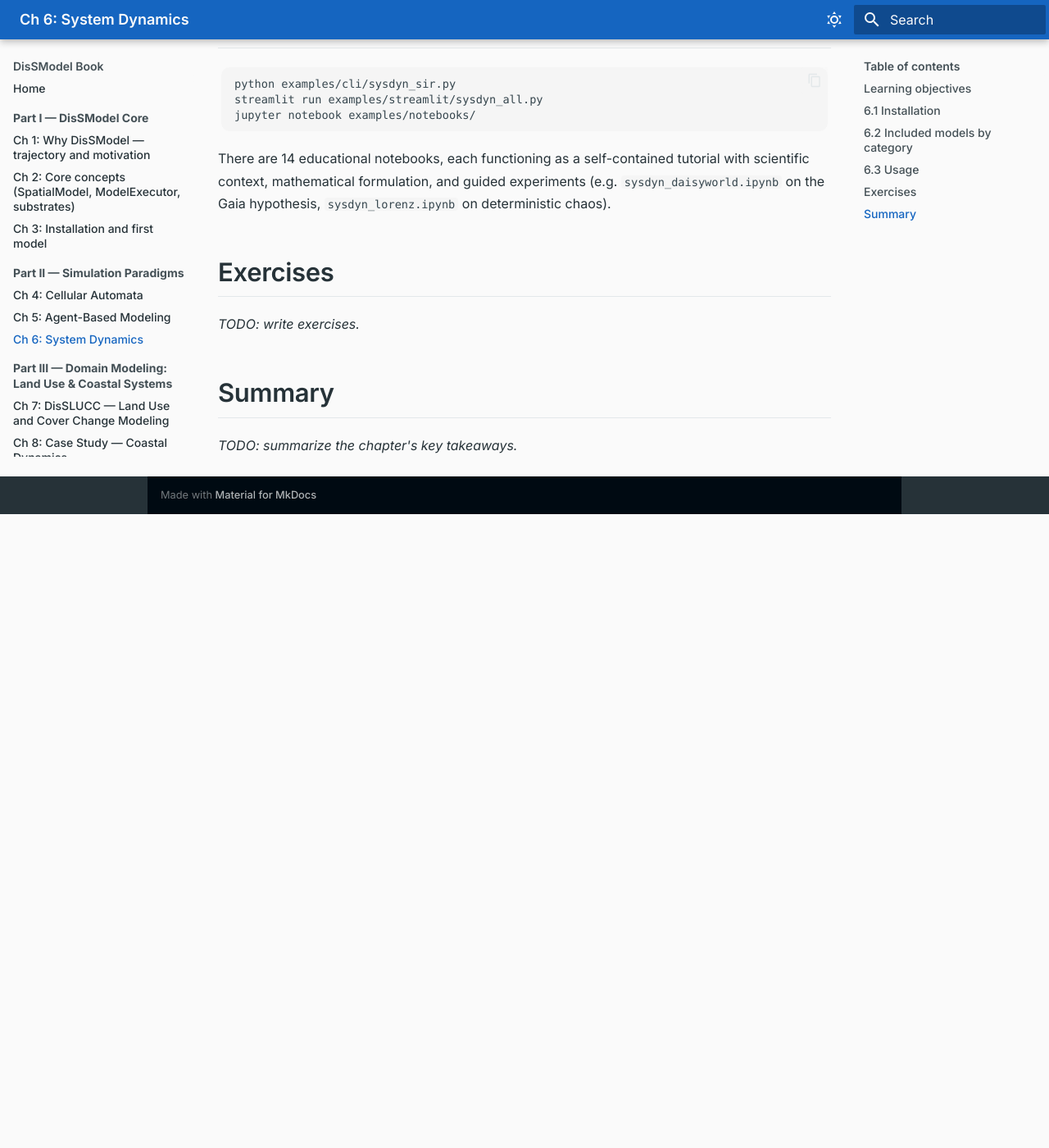
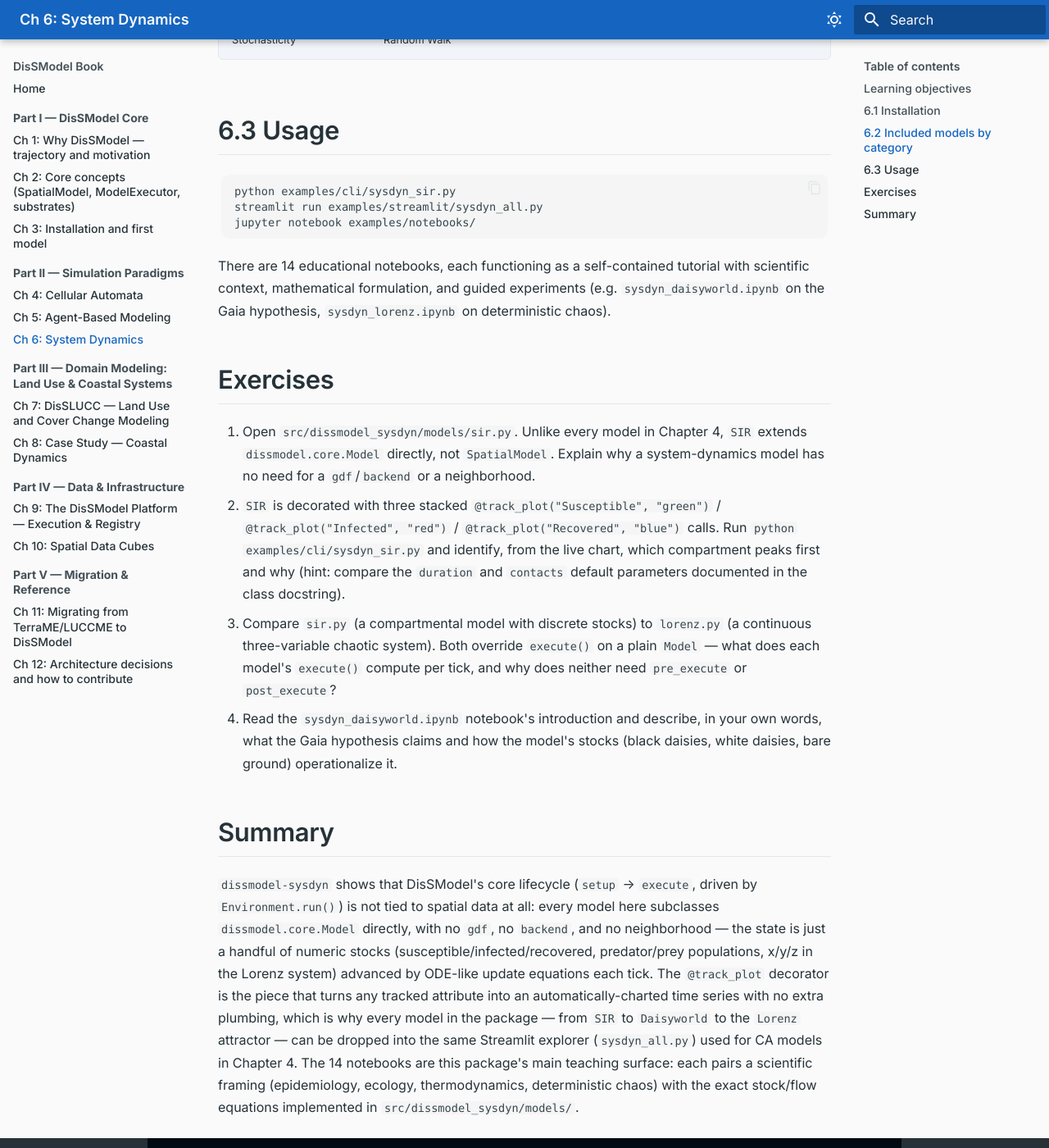
Before and after one commit to DisSModel/dissmodel-book, an MkDocs documentation site: the page built from docs/part2-paradigms/ch06_sysdyn.md, in a window 1280 px wide and 1400 px high, scrolled down 1193 px. Shown: the whole window at 82% size. Built offline with MkDocs 1.6.1 and Material for MkDocs 9.7.7, drawn with Linux system fonts in a browser that asks for light colours; before the commit the page ends 1820 px from its top, so only the background shows below that; some of the changed text lies outside the part shown.

Commit message:
docs(ch06): fix install path, ground exercises/summary in sysdyn model source

````diff
--- a/docs/part2-paradigms/ch06_sysdyn.md
+++ b/docs/part2-paradigms/ch06_sysdyn.md
@@ -12,8 +12,14 @@
 
 ## 6.1 Installation
 
+`dissmodel-sysdyn`'s own README shows `pip install dissmodel-sysdyn`, but
+the package has no PyPI release (no PyPI badge, no publish workflow) —
+the main `dissmodel` repository's own ecosystem table documents the
+actual install path as a direct GitHub install, same as every other
+extension package (Chapter 3):
+
 ```bash
-pip install dissmodel-sysdyn
+pip install "git+https://github.com/DisSModel/dissmodel-sysdyn.git"
 ```
 
 ## 6.2 Included models by category
@@ -42,8 +48,40 @@
 
 ## Exercises
 
-*TODO: write exercises.*
+1. Open `src/dissmodel_sysdyn/models/sir.py`. Unlike every model in
+   Chapter 4, `SIR` extends `dissmodel.core.Model` directly, not
+   `SpatialModel`. Explain why a system-dynamics model has no need for a
+   `gdf`/`backend` or a neighborhood.
+2. `SIR` is decorated with three stacked `@track_plot("Susceptible",
+   "green")` / `@track_plot("Infected", "red")` /
+   `@track_plot("Recovered", "blue")` calls. Run
+   `python examples/cli/sysdyn_sir.py` and identify, from the live chart,
+   which compartment peaks first and why (hint: compare the `duration`
+   and `contacts` default parameters documented in the class docstring).
+3. Compare `sir.py` (a compartmental model with discrete stocks) to
+   `lorenz.py` (a continuous three-variable chaotic system). Both
+   override `execute()` on a plain `Model` — what does each model's
+   `execute()` compute per tick, and why does neither need `pre_execute`
+   or `post_execute`?
+4. Read the `sysdyn_daisyworld.ipynb` notebook's introduction and
+   describe, in your own words, what the Gaia hypothesis claims and how
+   the model's stocks (black daisies, white daisies, bare ground)
+   operationalize it.
 
 ## Summary
 
-*TODO: summarize the chapter's key takeaways.*
+`dissmodel-sysdyn` shows that DisSModel's core lifecycle (`setup` →
+`execute`, driven by `Environment.run()`) is not tied to spatial data at
+all: every model here subclasses `dissmodel.core.Model` directly, with no
+`gdf`, no `backend`, and no neighborhood — the state is just a handful of
+numeric stocks (susceptible/infected/recovered, predator/prey
+populations, x/y/z in the Lorenz system) advanced by ODE-like update
+equations each tick. The `@track_plot` decorator is the piece that turns
+any tracked attribute into an automatically-charted time series with no
+extra plumbing, which is why every model in the package — from `SIR` to
+`Daisyworld` to the `Lorenz` attractor — can be dropped into the same
+Streamlit explorer (`sysdyn_all.py`) used for CA models in Chapter 4. The
+14 notebooks are this package's main teaching surface: each pairs a
+scientific framing (epidemiology, ecology, thermodynamics, deterministic
+chaos) with the exact stock/flow equations implemented in
+`src/dissmodel_sysdyn/models/`.
````
